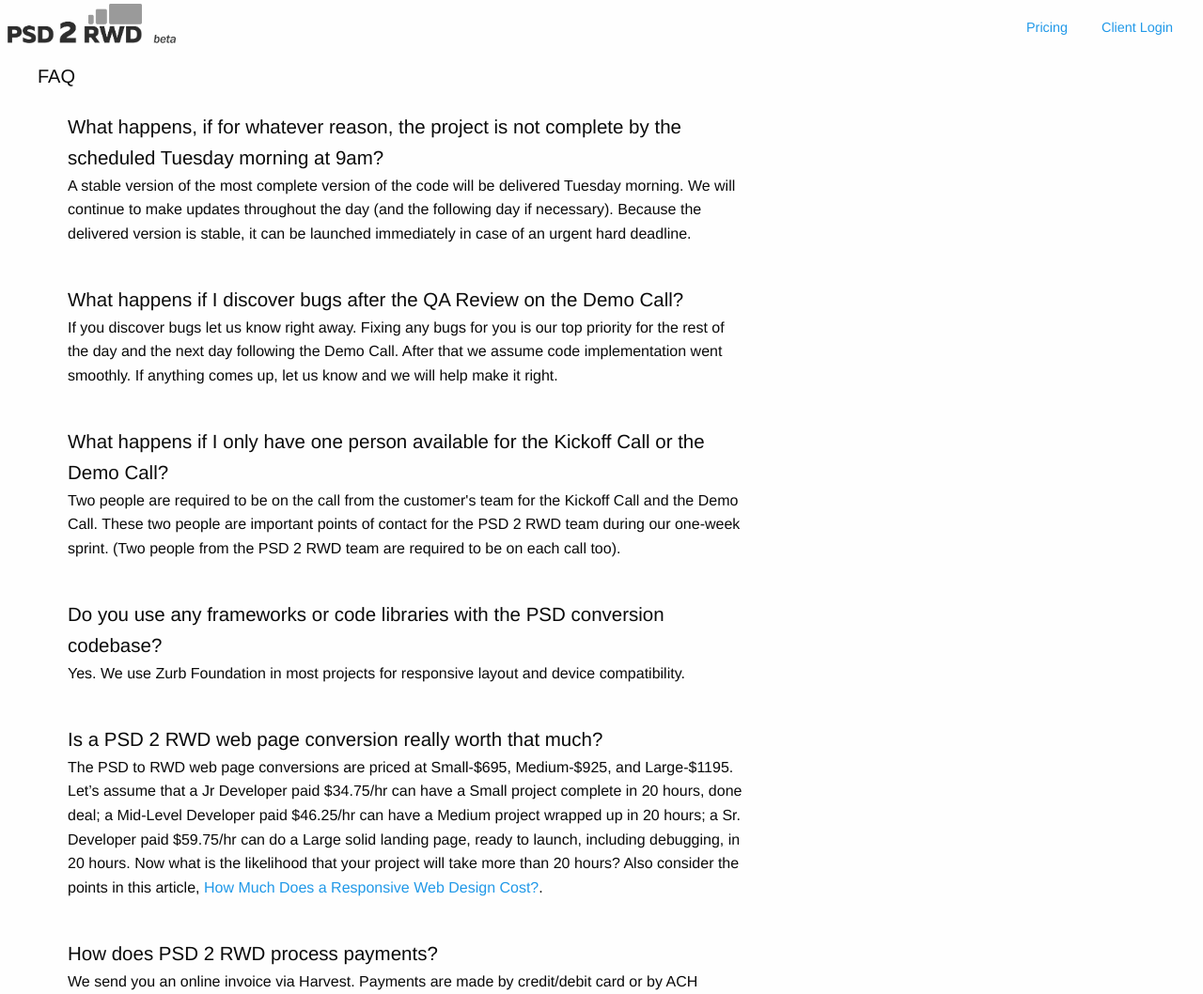
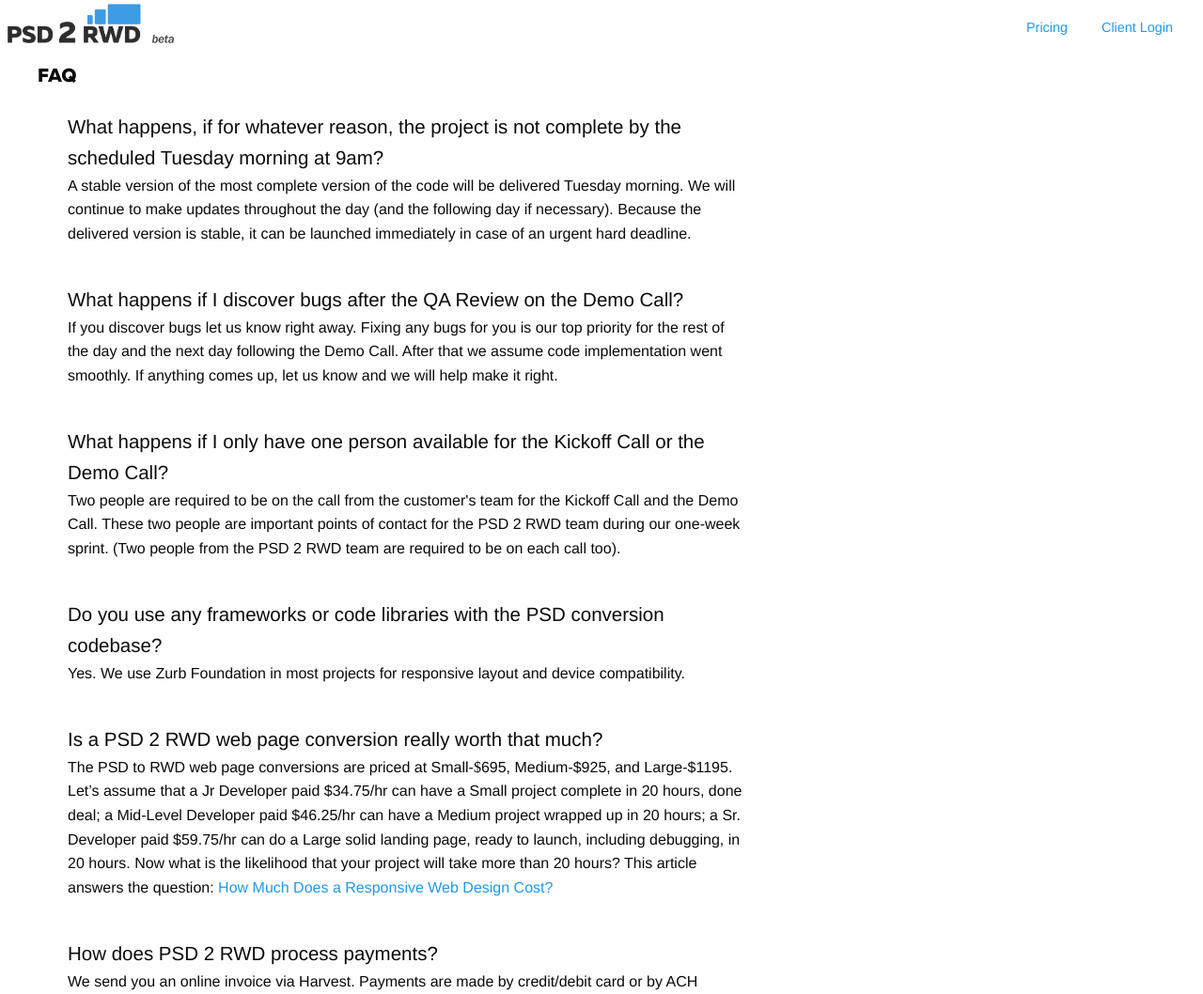
Before and after one commit to cleverbaker/psd2rwd, a PHP site: page /faq.html in a window 1280 px wide. Shown: the top 1058 px of the page at 94% size. Run offline with PHP 8.4, Linux system fonts and the light colour scheme; some web fonts are replaced.

Commit message:
Update fonts and logo.

```diff
--- a/css/app.css
+++ b/css/app.css
@@ -17,9 +17,14 @@ html,body {
     height:100%; /* needed for container min-height */
   }
 
+h1,h2,h3,h4,h5,h6{font-family: 'Muller', sans-serif;}
 
 body {
-  /*font-family: 'Lora', serif;*/
+ /* font-family: 'Brela', serif;*/
+}
+
+.brela {
+  font-family: 'Brela', serif !important;
 }
 
 
--- a/faq.html
+++ b/faq.html
@@ -53,7 +53,7 @@ Yes. We use Zurb Foundation in most projects for responsive layout and device co
   <li>
     <p><span class="italic">Is a PSD 2 RWD web page conversion really worth that much?
 </span><br>
-The PSD to RWD web page conversions are priced at Small-$695, Medium-$925, and Large-$1195. Let’s assume that a Jr Developer paid $34.75/hr can have a Small project complete in 20 hours, done deal; a Mid-Level Developer paid $46.25/hr can have a Medium project wrapped up in 20 hours; a Sr. Developer paid $59.75/hr can do a Large solid landing page, ready to launch, including debugging, in 20 hours. Now what is the likelihood that your project will take more than 20 hours? Also consider the points in this article, <a href="http://bradfrost.com/blog/web/how-much-does-a-responsive-web-design-cost/">How Much Does a Responsive Web Design Cost?</a>.
+The PSD to RWD web page conversions are priced at Small-<span class="brela">$</span>695, Medium-$925, and Large-$1195. Let’s assume that a Jr Developer paid $34.75/hr can have a Small project complete in 20 hours, done deal; a Mid-Level Developer paid $46.25/hr can have a Medium project wrapped up in 20 hours; a Sr. Developer paid $59.75/hr can do a Large solid landing page, ready to launch, including debugging, in 20 hours. Now what is the likelihood that your project will take more than 20 hours? This article answers the question: <a href="http://bradfrost.com/blog/web/how-much-does-a-responsive-web-design-cost/">How Much Does a Responsive Web Design Cost?</a>
 <br><br>
   </li>
 
--- a/index.html
+++ b/index.html
@@ -130,7 +130,7 @@ min-height: 100vh;
     <section class="section2">
      <div class="large-12 columns">
             <div class="row" style="margin-top:4rem;">
-            <h5 class="italic" style="margin:.62rem 1rem 2rem;">Here's what we do</h5>
+            <h5 class="italic brela" style="margin:.62rem 1rem 2rem;">Here's what we do</h5>
               <h4 class="value large-8 medium-10 small-12 columns">We convert designs into mobile-responsive web pages.</h4>
               <p class="clear large-8 medium-10 small-12 columns"><br>We write the code, test it on all major devices, and have it ready for launch next week.
               <ul class="features-check clear" style="margin-bottom:4rem; list-style-type:none;"><li><img src="img/check.png"> responsive layout</li>
```
Also changed, not shown: img/logo.png.
